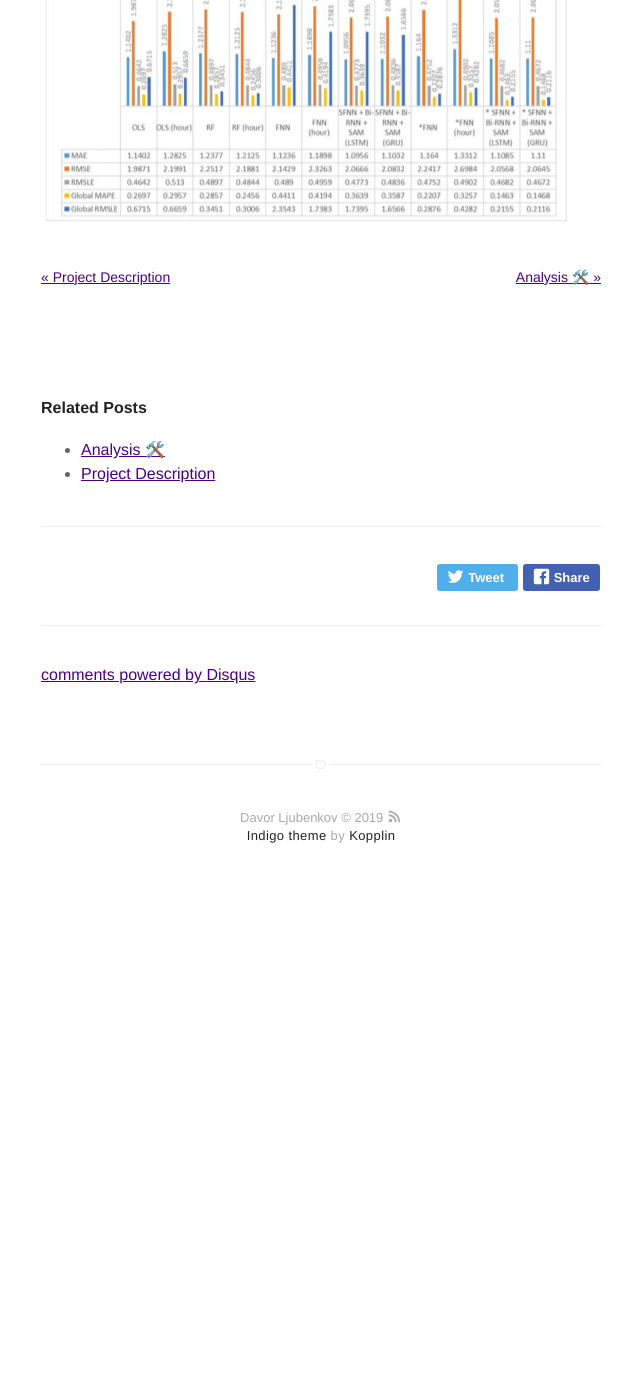
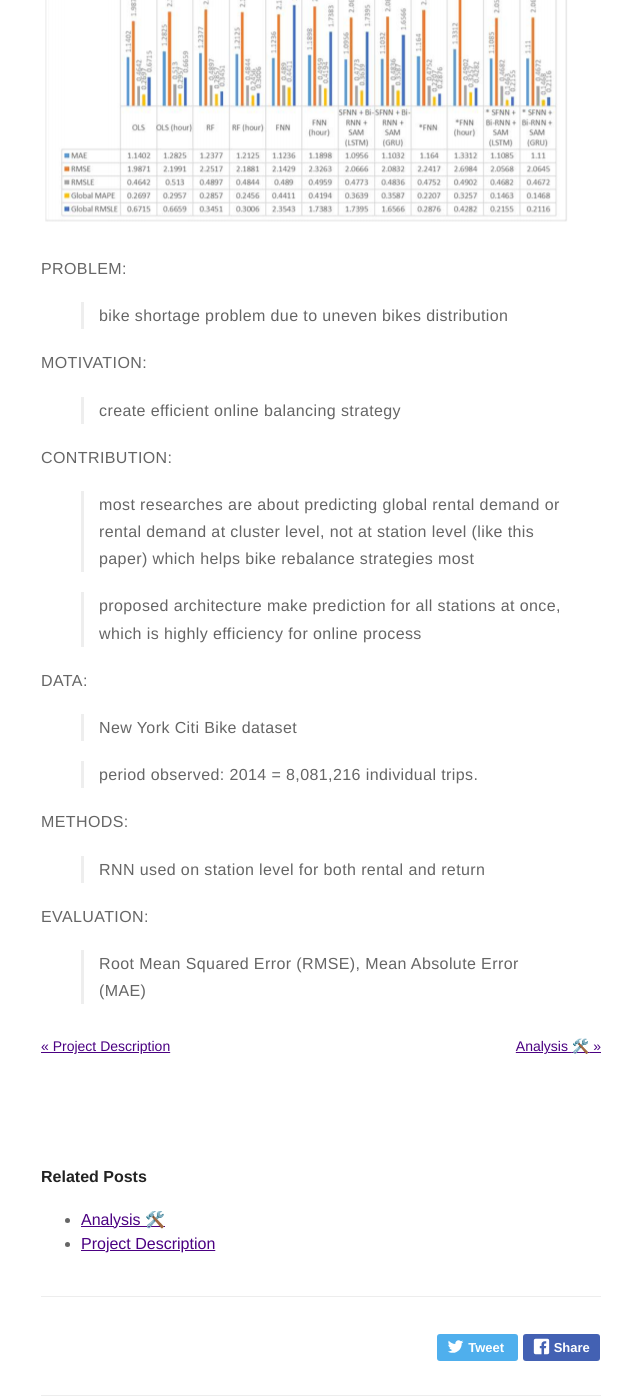
Before and after one commit to dljubenk/dljubenk.github.io, a Jekyll site: the page built from _posts/2019-02-06-literature-study.markdown, in a window 1280 px wide and 1400 px high, scrolled down 17331 px. Shown: the whole window, without its empty margins (319-959 px from the left). Built offline with Jekyll 4.4.1, drawn with Linux system fonts in a browser that asks for light colours; emoji names are drawn with the system emoji font; comment, search, counter and statistics services are not loaded; before the commit the page ends 18238 px from its top, so only the background shows below that.

Commit message:
Update 2019-02-06-literature-study.markdown

```diff
--- a/_posts/2019-02-06-literature-study.markdown
+++ b/_posts/2019-02-06-literature-study.markdown
@@ -410,8 +410,28 @@ capacity and inventory level at the beginning of a planning period to the expect
 
 ![Markdown Image][9]
 
+PROBLEM:
+>  bike shortage problem due to uneven bikes distribution
+
+MOTIVATION:
+> create efficient online balancing strategy
+
+CONTRIBUTION:
+> most researches are about predicting global rental demand or rental demand at cluster level, not at station level (like this paper) which helps bike rebalance strategies most
+
+> proposed architecture make prediction for all stations at once, which is highly efficiency for online process
 
 
+DATA:
+> New York Citi Bike dataset
+
+> period observed: 2014 = 8,081,216 individual trips.
+
+METHODS:
+> RNN used on station level for both rental and return
+
+EVALUATION:
+>Root Mean Squared Error (RMSE), Mean Absolute Error (MAE)
 
 
 [1]: /assets/images/paper1.png
```
